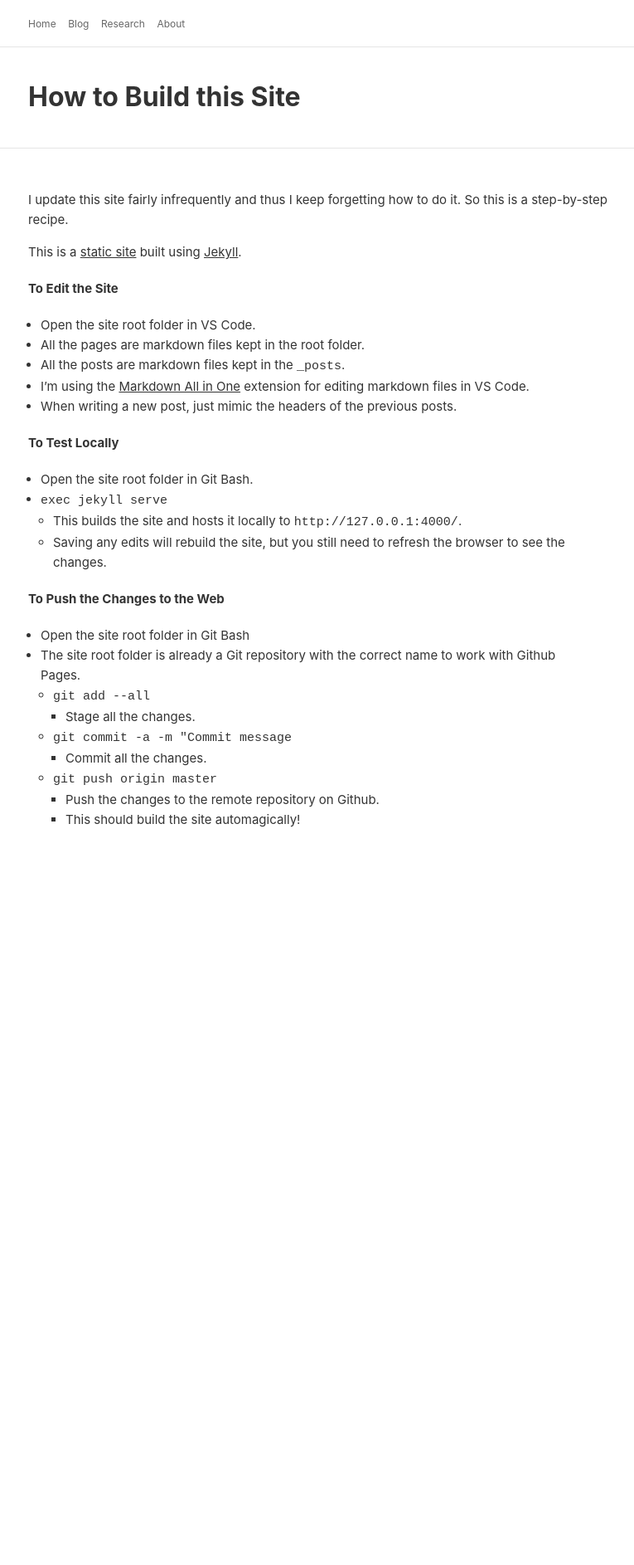
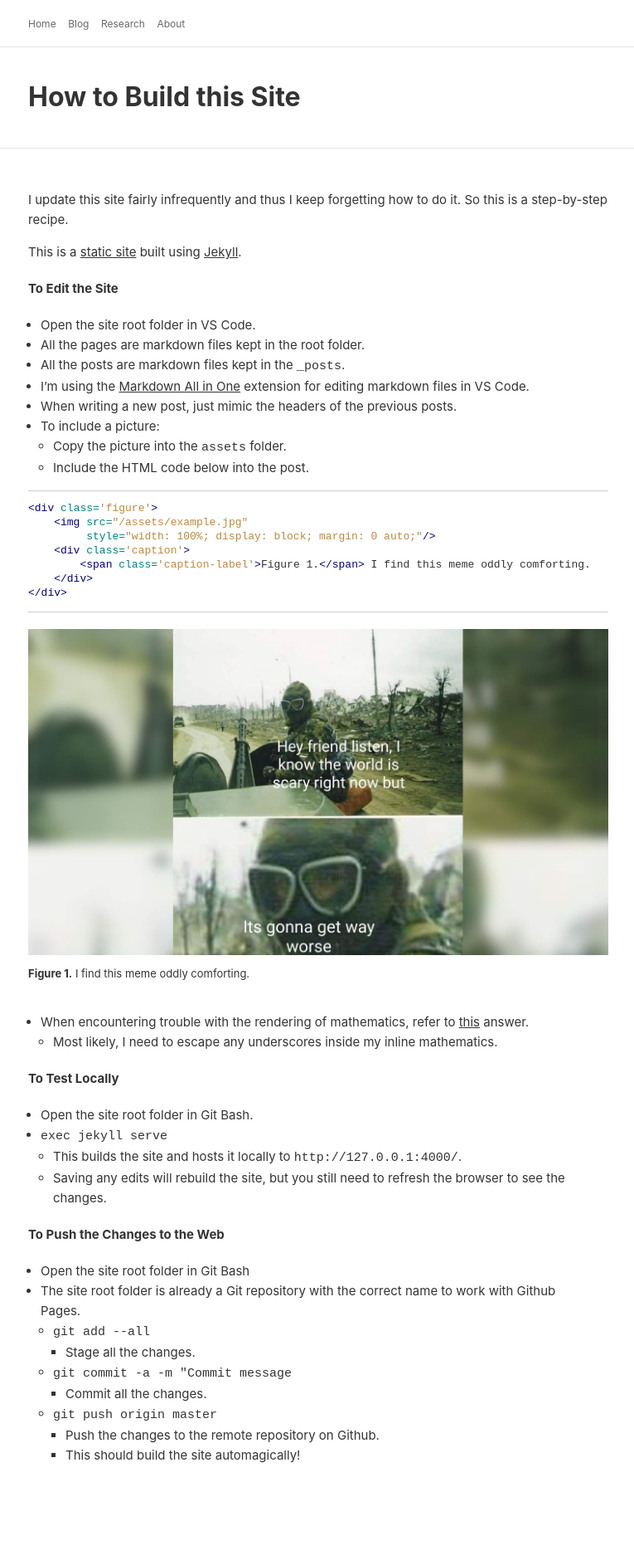
Before and after one commit to IkeThermite/IkeThermite.github.io, a Jekyll site: the page built from _posts/2023-01-01-building-this-site.md, in a window 1280 px wide. Shown: the whole page at 83% size, without its empty margins (256-1021 px from the left). Built offline with Jekyll 4.4.1, drawn with Linux system fonts in a browser that asks for light colours; before the commit the page ends 1120 px from its top, so only the background shows below that.

Commit message:
New post.

````diff
--- a/_posts/2023-01-01-building-this-site.md
+++ b/_posts/2023-01-01-building-this-site.md
@@ -15,6 +15,29 @@ This is a [static site](https://en.wikipedia.org/wiki/Static_web_page) built usi
 - All the posts are markdown files kept in the ``_posts``.
 - I'm using the [Markdown All in One](https://marketplace.visualstudio.com/items?itemName=yzhang.markdown-all-in-one) extension for editing markdown files in VS Code.
 - When writing a new post, just mimic the headers of the previous posts.
+- To include a picture:
+  - Copy the picture into the ``assets`` folder.
+  - Include the HTML code below into the post.
+
+```html
+<div class='figure'>
+    <img src="/assets/example.jpg"
+         style="width: 100%; display: block; margin: 0 auto;"/>
+    <div class='caption'>
+        <span class='caption-label'>Figure 1.</span> I find this meme oddly comforting.
+    </div>
+</div>
+```
+<div class='figure'>
+    <img src="/assets/example.jpg"
+         style="width: 100%; display: block; margin: 0 auto;"/>
+    <div class='caption'>
+        <span class='caption-label'>Figure 1.</span> I find this meme oddly comforting.
+    </div>
+</div>
+
+- When encountering trouble with the rendering of mathematics, refer to [this](https://stackoverflow.com/questions/49970549/trouble-rendering-some-latex-syntax-in-mathjax-with-jekyll-on-github-pages) answer.
+  - Most likely, I need to escape any underscores inside my inline mathematics.
 
 #### To Test Locally
 
````
Also changed, not shown: _posts/2023-10-11-expected-returns.md (added, +138 -0 lines), assets/Pasted image 20231005095817.jpg (added), assets/Pasted image 20231005104956.png (added), assets/example.jpg (added), assets/stock_photo.jpg (added), 9 other files.
